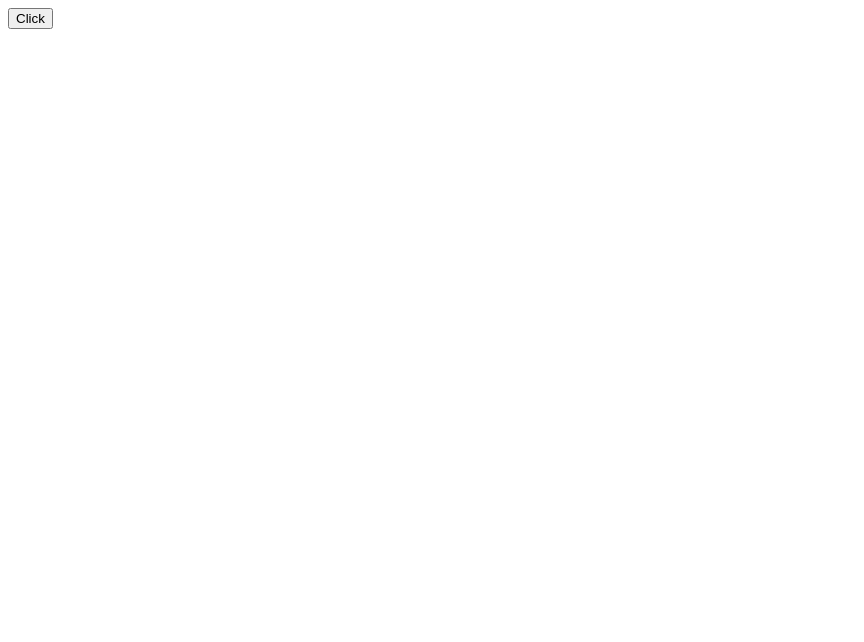
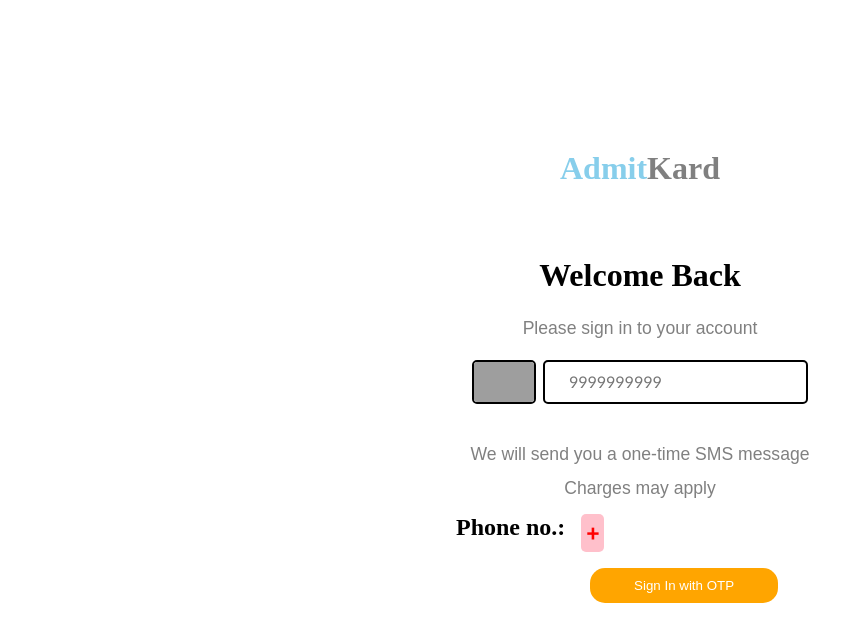
Before and after one commit to nilankh/otpverification, a React (Create React App) app: page / in a window 1280 px wide. Shown: the top 642 px of the page, without its empty margins (0-864 px from the left). Built offline with nearby package versions, Linux system fonts and the light colour scheme; grey boxes are pictures that could not be loaded.

Commit message:
routes set up

```diff
--- a/package.json
+++ b/package.json
@@ -10,6 +10,7 @@
     "react": "^16.13.1",
     "react-dom": "^16.13.1",
     "react-phone-number-input": "^3.0.25",
+    "react-router-dom": "^5.2.0",
     "react-scripts": "^2.1.8"
   },
   "scripts": {
--- a/src/App.js
+++ b/src/App.js
@@ -1,19 +1,23 @@
 import React from "react";
-import Auth from "./components/Auth";
-// import OtpScreen from "./components/OtpScreen";
-// import Sign from "./components/Sign";
-// import Success from "./components/Success";
-
+// import Auth from "./components/Auth";
+import { BrowserRouter as Router, Switch, Route } from "react-router-dom";
+import OtpScreen from "./components/OtpScreen";
+import Sign from "./components/Sign";
+import Success from "./components/Success";
 
 function App() {
+  return (
+    <Router>
+      <div>
+        <Switch>
 
-  return (
-    <div>
-      {/* <Sign /> */}
-      {/* <OtpScreen /> */}
-      {/* <Success /> */}
-      <Auth />
-    </div>
+        <Route exact path="/" component={Sign} />
+        <Route exact path="/verify" component={OtpScreen} />
+        <Route exact path="/success" component={Success} />
+
+        </Switch>
+      </div>
+    </Router>
   );
 }
 
```
Also changed, not shown: src/components/Sign.js (+5 -2 lines), 1 other file (tests, documents, lock files or other folders).
